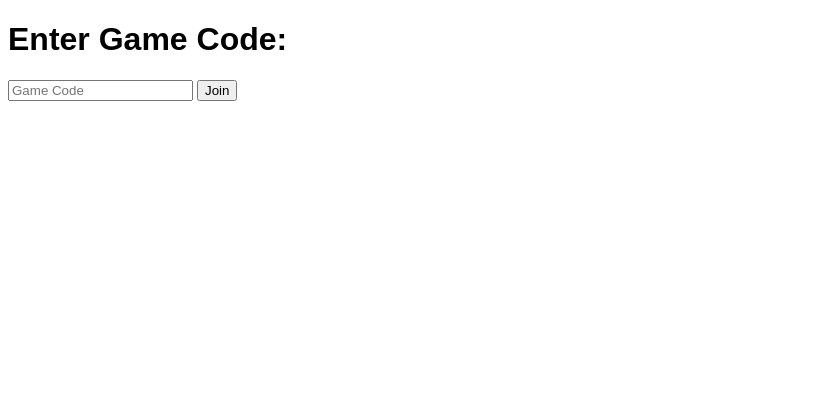
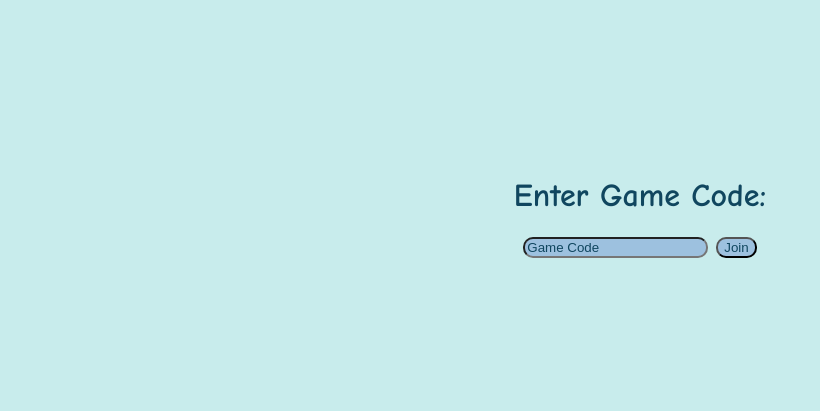
Before and after one commit to OmerChen10/Skribbl, a plain HTML site: page website_container/pages/index.html in a window 1280 px wide. Shown: the whole page, without its empty margins (0-820 px from the left). Drawn offline with Linux system fonts and the light colour scheme.

Commit message:
Improved the home page

```diff
--- a/website_container/pages/index.html
+++ b/website_container/pages/index.html
@@ -8,14 +8,55 @@
     <script>
         function join(){
             const gameCode = document.getElementById("gameCode").value;
+            if (gameCode == ""){
+                alert("Please enter a game code");
+                return;
+            }
             location.href = "/" + gameCode;
         }
     </script>
+    <style>
+        body{
+            background-color: #c8ecec;
+            color: rgb(16, 70, 95);
+        }
+        .code-screen {
+            display: flex;
+            align-items: center;
+            justify-content: center;
+            min-height: 50vh;
+            flex-direction: column;
+        }
+
+        #gameCode {
+            border-radius: 10px;
+            background-color: rgb(157, 193, 223);
+            color: rgb(16, 70, 95);
+            margin: 2px;
+        }
+
+        ::placeholder{
+            color: rgb(16, 70, 95);
+        }
+
+        #join-button {
+            border-radius: 10px;
+            background-color: rgb(157, 193, 223);
+            color: rgb(16, 70, 95);
+            margin: 2px;
+        }
+    </style>
 </head>
+
 <body>
-    <h1 style="font-family: Arial, Helvetica, sans-serif;">
-    Enter Game Code:</h1>
-    <input type="text" id="gameCode" placeholder="Game Code">
-    <button onclick="join()">Join</button>
+    <div class="code-screen">
+        <h1 style="font-family: Comic Sans MS; position: relative;">
+            Enter Game Code:</h1>
+
+            <div class="input">
+                <input type="text" id="gameCode" placeholder="Game Code">
+                <button id="join-button" onclick="join()">Join</button>
+            </div>
+    </div>
 </body>
 </html>
```
Also changed, not shown: 2 other files.
